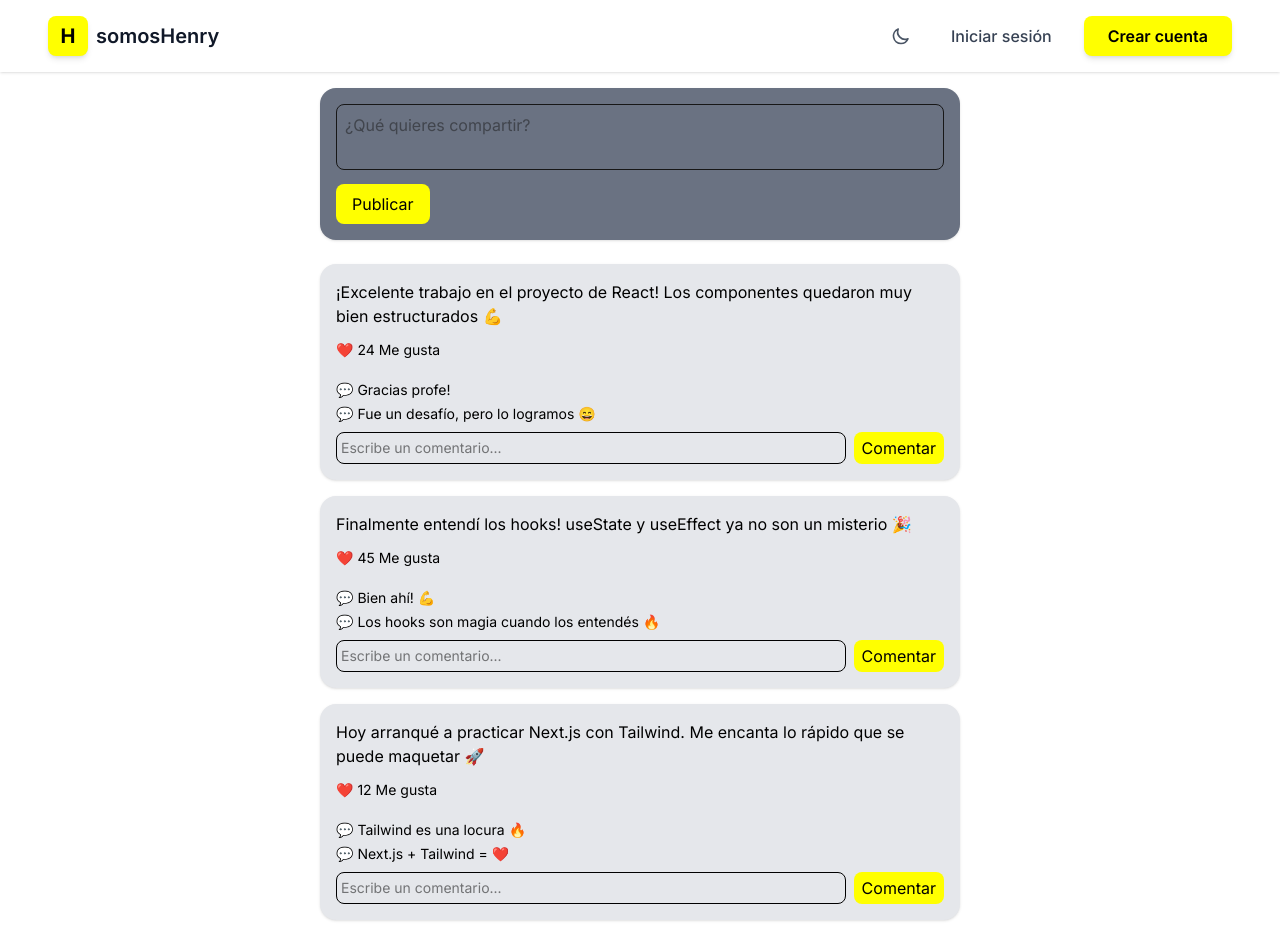
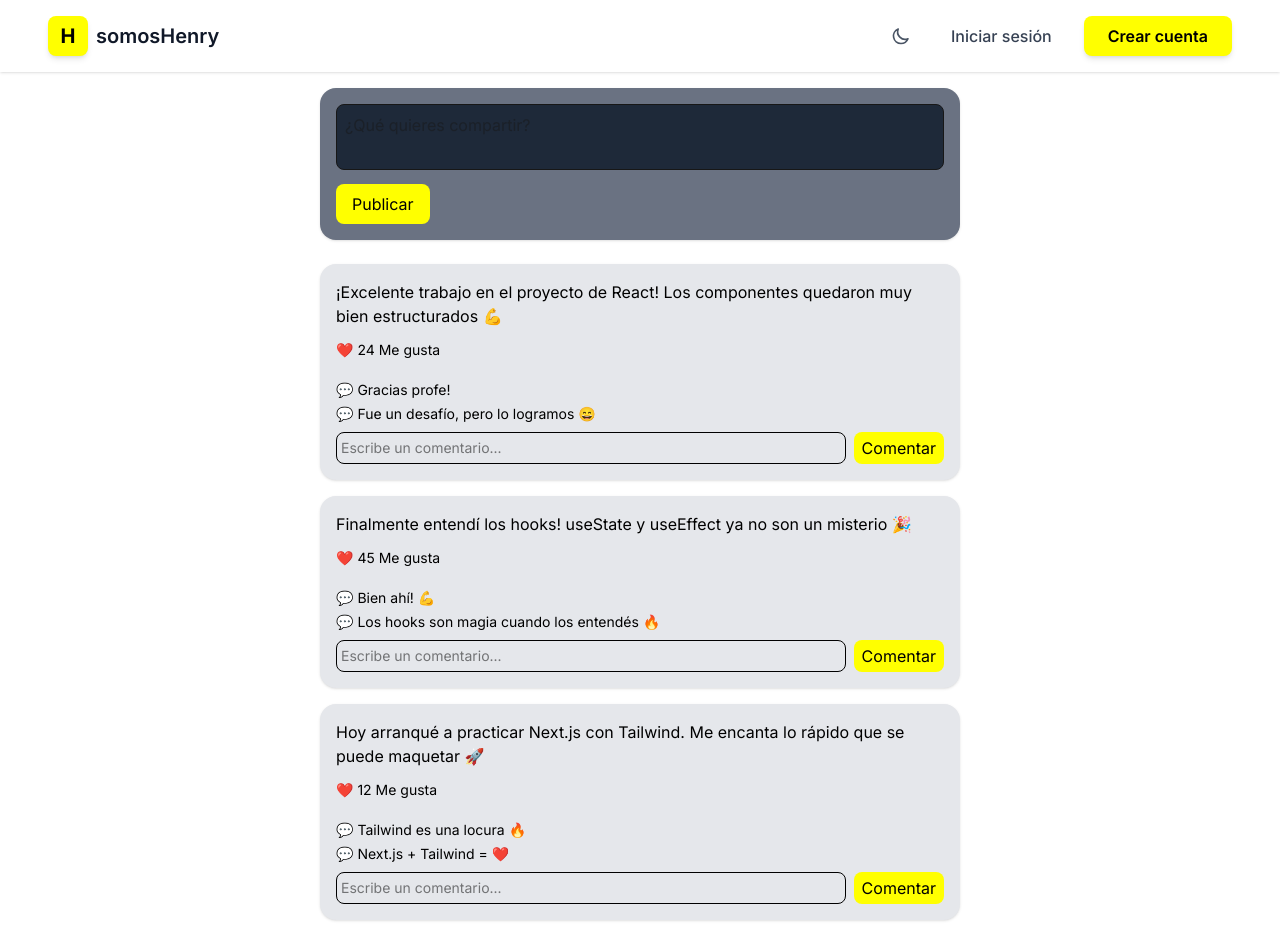
Before and after one commit to somoshenry/somoshenry-frontend, a Next.js app: page /home in a window 1280 px wide. Built offline with nearby package versions, Linux system fonts and the light colour scheme.

Commit message:
home basico terminado, estructura del sidebar

```diff
--- a/package.json
+++ b/package.json
@@ -9,6 +9,9 @@
     "lint": "eslint"
   },
   "dependencies": {
+    "clsx": "^2.1.1",
+    "framer-motion": "^12.23.24",
+    "lucide-react": "^0.548.0",
     "next": "16.0.0",
     "react": "19.2.0",
     "react-dom": "19.2.0",
--- a/src/components/CreatePost.tsx
+++ b/src/components/home/CreatePost.tsx
@@ -1,5 +1,5 @@
 import { useState } from 'react';
-import { PostType } from '../interfaces/post';
+import { PostType } from '../../interfaces/interfaces.post/post';
 
 interface Props {
   onAddPost: (post: PostType) => void;
@@ -29,12 +29,9 @@ export default function CreatePost({ onAddPost }: Props) {
         value={content}
         onChange={(e) => setContent(e.target.value)}
         placeholder="¿Qué quieres compartir?"
-        className="w-full border p-2 rounded-lg resize-none"
+        className="bg-gray-800 w-full border p-2 rounded-lg resize-none"
       />
-      <button
-        type="submit"
-        className="mt-2 bg-[#ffff00] text-black px-4 py-2 rounded-lg hover:bg-yellow-300 transition"
-      >
+      <button type="submit" className="mt-2 bg-[#ffff00] text-black px-4 py-2 rounded-lg hover:bg-yellow-300 transition">
         Publicar
       </button>
     </form>
--- a/src/components/Post.tsx
+++ b/src/components/home/Post.tsx
@@ -1,6 +1,6 @@
 import LikeButton from './LikeButton';
 import CommentSection from './CommentSection';
-import { PostType, CommentType } from '../interfaces/post';
+import { PostType, CommentType } from '../../interfaces/interfaces.post/post';
 
 interface Props {
   post: PostType;
--- a/src/components/PostList.tsx
+++ b/src/components/home/PostList.tsx
@@ -1,5 +1,5 @@
 import Post from './Post';
-import { PostType } from '../interfaces/post';
+import { PostType } from '../../interfaces/interfaces.post/post';
 
 interface Props {
   posts: PostType[];
@@ -9,7 +9,7 @@ interface Props {
 export default function PostList({ posts, onUpdatePost }: Props) {
   return (
     <div className="space-y-4">
-      {posts.map(post => (
+      {posts.map((post) => (
         <Post key={post.id} post={post} onUpdatePost={onUpdatePost} />
       ))}
     </div>
```
Also changed, not shown: src/app/home/page.tsx (+17 -15 lines), src/components/home/CommentSection.tsx (renamed from src/components/CommentSection.tsx, +2 -5 lines), src/components/sidebar/MobileMenuButton.tsx (added, +18 -0 lines), src/components/sidebar/Sidebar.tsx (added, +42 -0 lines), src/components/components.tsx (deleted), src/components/home/LikeButton.tsx (renamed from src/components/LikeButton.tsx), src/interfaces/interfaces.post/post.d.ts (renamed from src/interfaces/post.d.ts).
